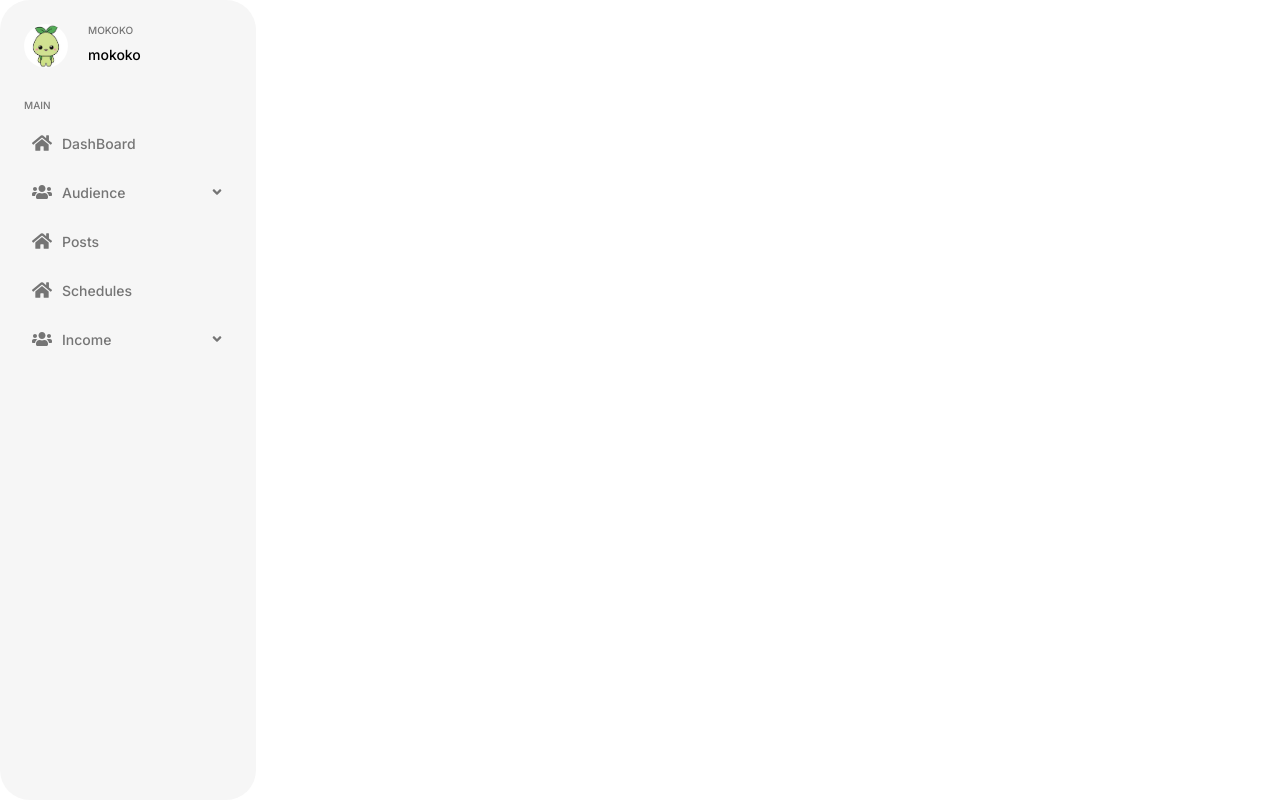
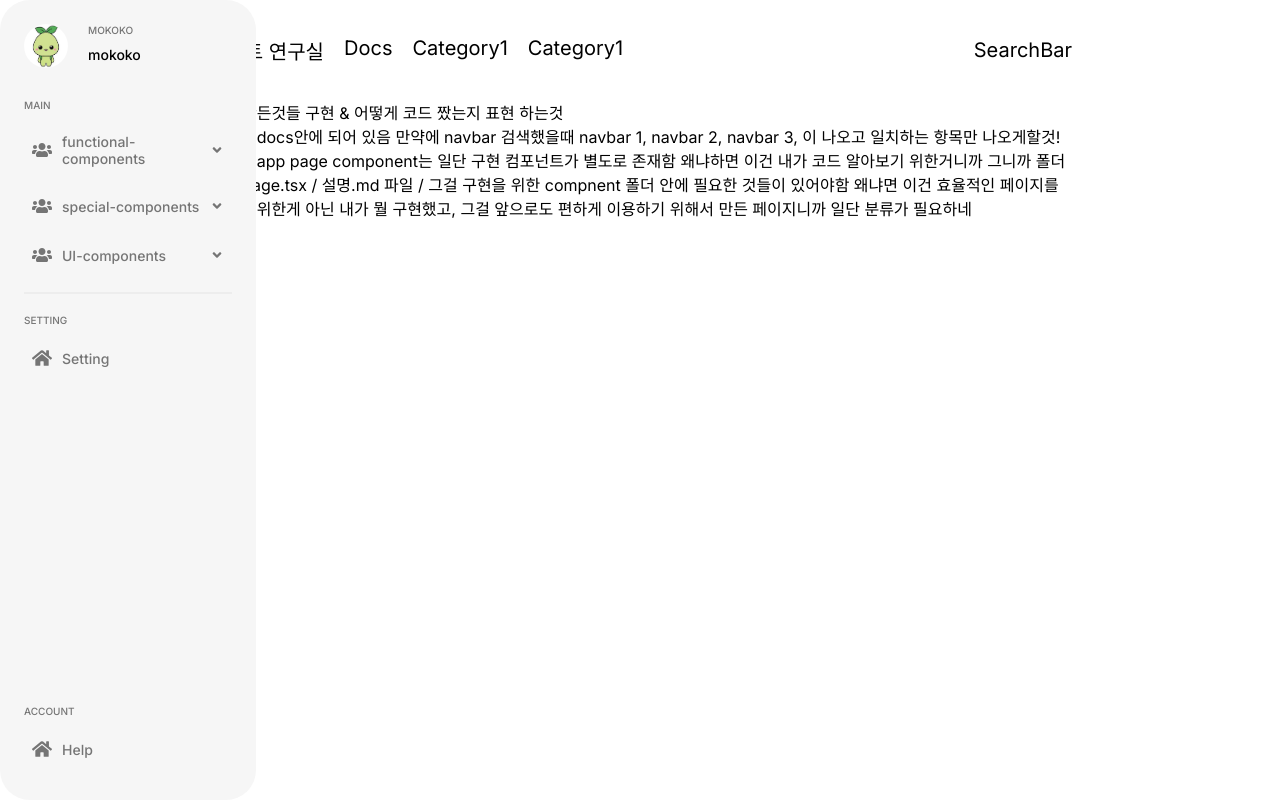
Before and after one commit to AppleTrick/NextLaboratory, a Next.js app: page / in a window 1280 px wide. Shown: the top 800 px of the page. Built offline with nearby package versions, Linux system fonts and the light colour scheme.

Commit message:
문제들 수정

```diff
--- a/src/components/layout-component/navbar/navbar.module.css
+++ b/src/components/layout-component/navbar/navbar.module.css
@@ -5,21 +5,13 @@
   height: 100px;
 }
 
-.links{
+.links {
   display: flex;
   gap: 20px;
   font-size: 20px;
 }
 
-.logo{
-
-}
-
-.link{
-
-}
-
-.otherside{
+.otherside {
   display: flex;
   gap: 20px;
   font-size: 20px;
--- a/src/components/layout-component/sidebar/SideNav.tsx
+++ b/src/components/layout-component/sidebar/SideNav.tsx
@@ -8,32 +8,40 @@ const SideNav = () => {
   const [activeIndex, setActiveIndex] = useState<number | null>(null);
 
   const menuItems = [
-    { index: 0, href: '', icon: <FaHome className={styles.icon} />, text: 'DashBoard' },
     {
-      index: 1,
+      index: 0,
       href: '',
       icon: <FaUsers className={styles.icon} />,
-      text: 'Audience',
+      text: 'functional-components',
       subMenu: [
         { href: '', text: 'Users' },
         { href: '', text: 'Subscribers' },
       ],
     },
-    { index: 2, href: '', icon: <FaHome className={styles.icon} />, text: 'Posts' },
-    { index: 3, href: '', icon: <FaHome className={styles.icon} />, text: 'Schedules' },
     {
-      index: 4,
+      index: 1,
       href: '',
       icon: <FaUsers className={styles.icon} />,
-      text: 'Income',
+      text: 'special-components',
       subMenu: [
-        { href: '', text: 'Earnings' },
-        { href: '', text: 'Funds' },
-        { href: '', text: 'Declines' },
-        { href: '', text: 'Payments' },
+        { href: '', text: 'Users' },
+        { href: '', text: 'Subscribers' },
+      ],
+    },
+    {
+      index: 2,
+      href: '',
+      icon: <FaUsers className={styles.icon} />,
+      text: 'UI-components',
+      subMenu: [
+        { href: '', text: 'Users' },
+        { href: '', text: 'Subscribers' },
       ],
     },
   ];
+
+  const settingItems = [{ index: 5, href: '', icon: <FaHome className={styles.icon} />, text: 'Setting' }];
+  const accountItems = [{ index: 6, href: '', icon: <FaHome className={styles.icon} />, text: 'Help' }];
 
   const handleNavItemClick = (index: number) => {
     setActiveIndex((prevIndex) => (prevIndex === index ? null : index));
@@ -60,6 +68,22 @@ const SideNav = () => {
             ))}
           </ul>
         </div>
+        <div className={styles.menu}>
+          <p className={styles.menuTitle}>setting</p>
+          <ul>
+            {settingItems.map((item) => (
+              <NavItem key={item.index} index={item.index} href={item.href} icon={item.icon} text={item.text} isActive={activeIndex === item.index} onClick={() => handleNavItemClick(item.index)} />
+            ))}
+          </ul>
+        </div>
+      </div>
+      <div className={styles.menu}>
+        <p className={styles.menuTitle}>Account</p>
+        <ul>
+          {accountItems.map((item) => (
+            <NavItem key={item.index} index={item.index} href={item.href} icon={item.icon} text={item.text} isActive={activeIndex === item.index} onClick={() => handleNavItemClick(item.index)} />
+          ))}
+        </ul>
       </div>
     </div>
   );
--- a/src/components/layout-component/sidebar/sideNav.module.css
+++ b/src/components/layout-component/sidebar/sideNav.module.css
@@ -7,6 +7,7 @@
   padding: 24px;
   gap: 10px;
   border-radius: 30px;
+  position: absolute;
 }
 
 .menuTitle {
@@ -20,3 +21,13 @@
 .icon {
   font-size: 20px;
 }
+
+.nav {
+  flex: 1;
+}
+
+.menu:not(:last-child) {
+  padding-bottom: 10px;
+  margin-bottom: 20px;
+  border-bottom: 2px solid #ededed;
+}
```
Lines whose indentation alone changed are shown as unchanged.
